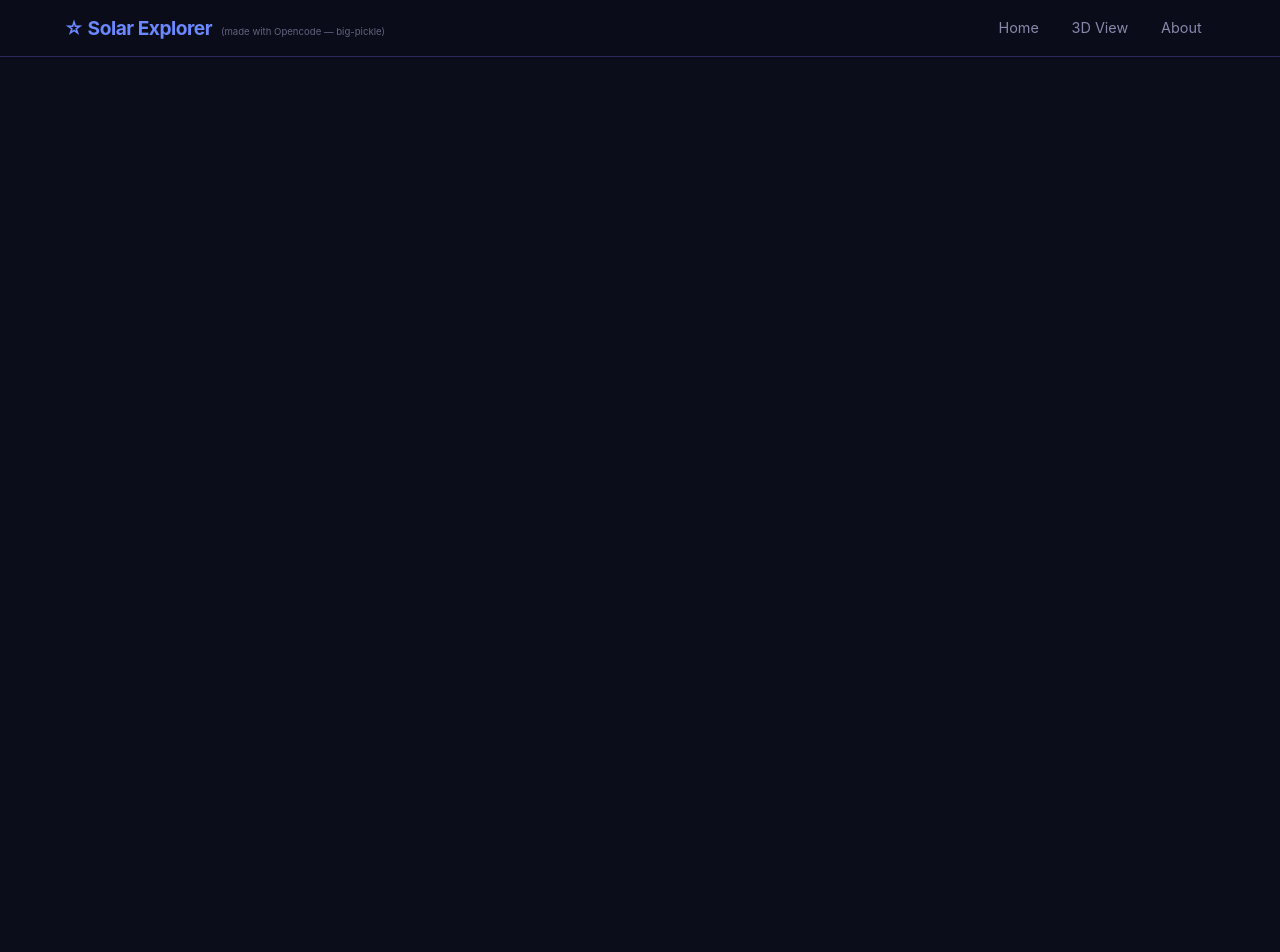
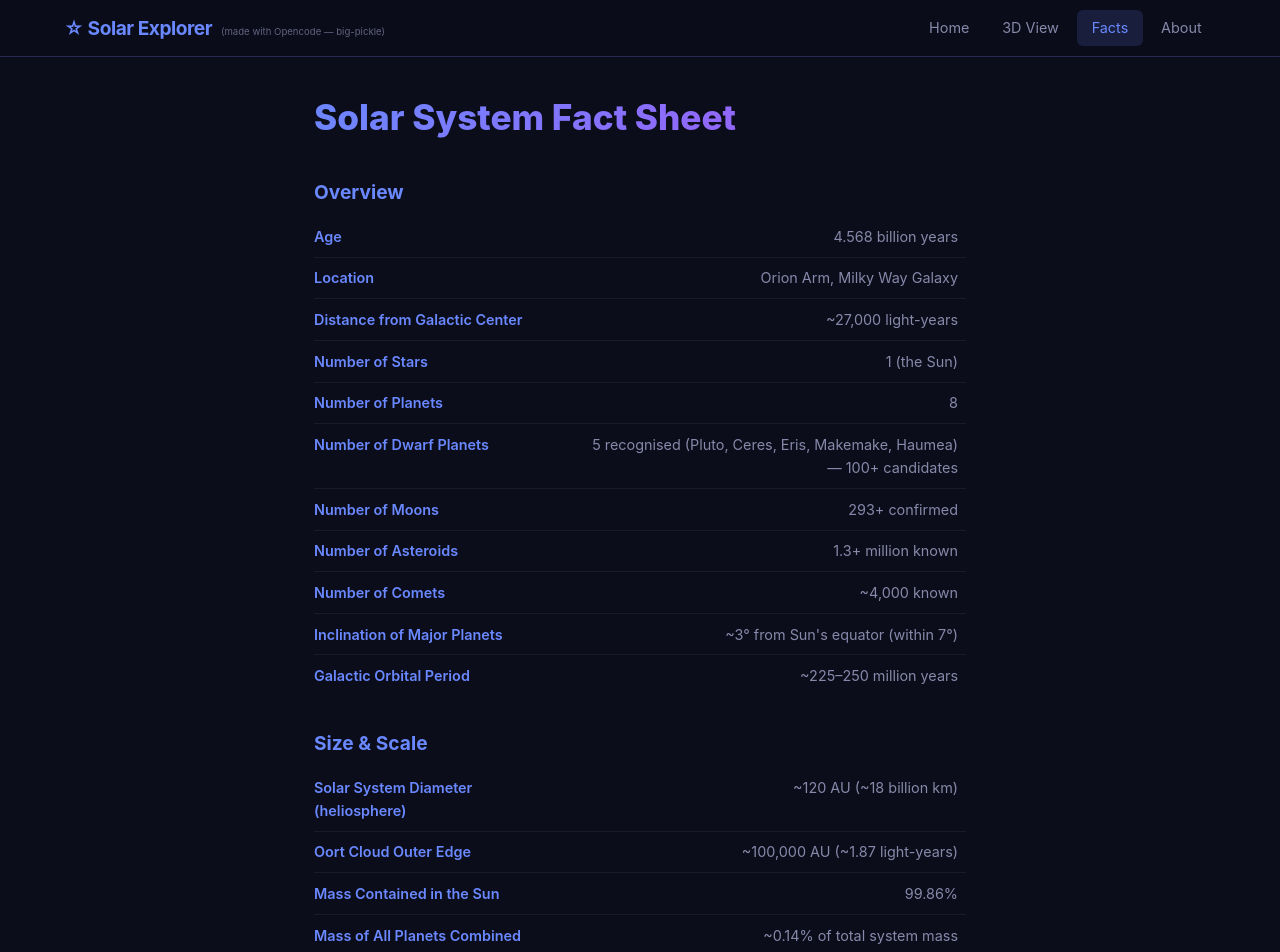
Before and after one commit to nirav-email81/solar-system-explorer, a React (Vite) app: page /facts in a window 1280 px wide. Shown: the top 952 px of the page. Before the commit the page ends 800 px from the top, so only its background shows below. Built offline with nearby package versions, Linux system fonts and the light colour scheme.

Commit message:
Add Solar System fact sheet page with overview, size/scale, extremes, heliosphere, exploration milestones

```diff
--- a/src/App.tsx
+++ b/src/App.tsx
@@ -4,6 +4,7 @@ import Home from './pages/Home';
 import SolarSystemView from './pages/SolarSystemView';
 import CelestialBodyPage from './pages/CelestialBodyPage';
 import About from './pages/About';
+import SolarSystemFacts from './pages/SolarSystemFacts';
 
 export default function App() {
   return (
@@ -15,6 +16,7 @@ export default function App() {
           <Route path="/solar-system-3d" element={<SolarSystemView />} />
           <Route path="/body/:id" element={<CelestialBodyPage />} />
           <Route path="/about" element={<About />} />
+          <Route path="/facts" element={<SolarSystemFacts />} />
         </Routes>
       </main>
     </div>
--- a/src/components/Navigation.tsx
+++ b/src/components/Navigation.tsx
@@ -22,6 +22,12 @@ export default function Navigation() {
             3D View
           </Link>
           <Link
+            to="/facts"
+            className={`nav-link ${isActive('/facts') ? 'active' : ''}`}
+          >
+            Facts
+          </Link>
+          <Link
             to="/about"
             className={`nav-link ${isActive('/about') ? 'active' : ''}`}
           >
--- a/src/index.css
+++ b/src/index.css
@@ -783,6 +783,38 @@ body {
   text-decoration: underline;
 }
 
+/* Fact Sheet */
+.fact-sheet-table {
+  width: 100%;
+  border-collapse: collapse;
+  font-size: 0.9rem;
+}
+
+.fact-sheet-table tr {
+  border-bottom: 1px solid rgba(255, 255, 255, 0.06);
+}
+
+.fact-sheet-table tr:last-child {
+  border-bottom: none;
+}
+
+.fact-sheet-table td {
+  padding: 0.55rem 0.5rem;
+  color: var(--text-muted);
+  vertical-align: top;
+}
+
+.fact-sheet-table td:first-child {
+  font-weight: 600;
+  color: var(--accent);
+  width: 40%;
+  padding-left: 0;
+}
+
+.fact-sheet-table td:last-child {
+  text-align: right;
+}
+
 /* 404 */
 .not-found {
   text-align: center;
--- /dev/null
+++ b/src/pages/SolarSystemFacts.tsx
@@ -0,0 +1,112 @@
+export default function SolarSystemFacts() {
+  return (
+    <div className="page about-page">
+      <div className="about-content">
+        <h1>Solar System Fact Sheet</h1>
+
+        <section className="about-section">
+          <h2>Overview</h2>
+          <table className="fact-sheet-table">
+            <tbody>
+              <tr><td>Age</td><td>4.568 billion years</td></tr>
+              <tr><td>Location</td><td>Orion Arm, Milky Way Galaxy</td></tr>
+              <tr><td>Distance from Galactic Center</td><td>~27,000 light-years</td></tr>
+              <tr><td>Number of Stars</td><td>1 (the Sun)</td></tr>
+              <tr><td>Number of Planets</td><td>8</td></tr>
+              <tr><td>Number of Dwarf Planets</td><td>5 recognised (Pluto, Ceres, Eris, Makemake, Haumea) — 100+ candidates</td></tr>
+              <tr><td>Number of Moons</td><td>293+ confirmed</td></tr>
+              <tr><td>Number of Asteroids</td><td>1.3+ million known</td></tr>
+              <tr><td>Number of Comets</td><td>~4,000 known</td></tr>
+              <tr><td>Inclination of Major Planets</td><td>~3° from Sun's equator (within 7°)</td></tr>
+              <tr><td>Galactic Orbital Period</td><td>~225–250 million years</td></tr>
+            </tbody>
+          </table>
+        </section>
+
+        <section className="about-section">
+          <h2>Size &amp; Scale</h2>
+          <table className="fact-sheet-table">
+            <tbody>
+              <tr><td>Solar System Diameter (heliosphere)</td><td>~120 AU (~18 billion km)</td></tr>
+              <tr><td>Oort Cloud Outer Edge</td><td>~100,000 AU (~1.87 light-years)</td></tr>
+              <tr><td>Mass Contained in the Sun</td><td>99.86%</td></tr>
+              <tr><td>Mass of All Planets Combined</td><td>~0.14% of total system mass</td></tr>
+              <tr><td>Jupiter Mass (as % of planets)</td><td>~71% of all planetary mass</td></tr>
+              <tr><td>Distance from Sun to Earth</td><td>1 AU (~150 million km) — light travels in ~8.3 min</td></tr>
+              <tr><td>Largest Planet by Diameter</td><td>Jupiter (139,820 km)</td></tr>
+              <tr><td>Smallest Planet by Diameter</td><td>Mercury (4,879 km)</td></tr>
+              <tr><td>Hottest Planet</td><td>Venus (464°C surface)</td></tr>
+              <tr><td>Coldest Planet</td><td>Neptune (−218°C cloud tops)</td></tr>
+            </tbody>
+          </table>
+        </section>
+
+        <section className="about-section">
+          <h2>Orbital &amp; Physical Extremes</h2>
+          <table className="fact-sheet-table">
+            <tbody>
+              <tr><td>Fastest Orbital Speed</td><td>Mercury — 47.4 km/s</td></tr>
+              <tr><td>Slowest Orbital Speed</td><td>Neptune — 5.4 km/s</td></tr>
+              <tr><td>Most Circular Orbit</td><td>Venus (eccentricity 0.0068)</td></tr>
+              <tr><td>Most Elliptical Orbit</td><td>Mercury (eccentricity 0.2056)</td></tr>
+              <tr><td>Highest Inclination</td><td>Mercury (7.0°)</td></tr>
+              <tr><td>Fastest Rotation</td><td>Jupiter — once every 9.9 hours</td></tr>
+              <tr><td>Slowest Rotation</td><td>Venus — once every 243 Earth days (retrograde)</td></tr>
+              <tr><td>Strongest Gravity (planet)</td><td>Jupiter — 24.8 m/s²</td></tr>
+              <tr><td>Weakest Gravity (planet)</td><td>Mercury — 3.7 m/s²</td></tr>
+              <tr><td>Most Moons</td><td>Saturn — 146+ confirmed</td></tr>
+              <tr><td>Largest Moon</td><td>Ganymede (5,268 km — larger than Mercury)</td></tr>
+            </tbody>
+          </table>
+        </section>
+
+        <section className="about-section">
+          <h2>Heliosphere &amp; Solar Activity</h2>
+          <table className="fact-sheet-table">
+            <tbody>
+              <tr><td>Solar Wind Speed</td><td>300–800 km/s</td></tr>
+              <tr><td>Heliosphere Shape</td><td>Comet-like bubble, compressed on the side facing galactic travel</td></tr>
+              <tr><td>Termination Shock Distance</td><td>~80–100 AU from the Sun</td></tr>
+              <tr><td>Sunspot Cycle</td><td>~11 years</td></tr>
+              <tr><td>Largest Flare Class</td><td>X-class (can cause planet-wide radio blackouts)</td></tr>
+              <tr><td>Aurora Mechanism</td><td>Solar wind particles guided by magnetic fields collide with atmospheric gases</td></tr>
+            </tbody>
+          </table>
+        </section>
+
+        <section className="about-section">
+          <h2>Exploration Milestones</h2>
+          <table className="fact-sheet-table">
+            <tbody>
+              <tr><td>First Human-Made Object in Space</td><td>Sputnik 1 (USSR, 1957)</td></tr>
+              <tr><td>First Human in Space</td><td>Yuri Gagarin (USSR, 1961)</td></tr>
+              <tr><td>First Moon Landing</td><td>Apollo 11 (USA, 1969)</td></tr>
+              <tr><td>Farthest Human-Made Object</td><td>Voyager 1 — entered interstellar space 2012, now ~165 AU from Earth</td></tr>
+              <tr><td>Farthest Flown Spacecraft</td><td>Voyager 2 — flew past Neptune (1989), now ~138 AU from Earth</td></tr>
+              <tr><td>First to Orbit Another Planet</td><td>Mariner 9 — Mars (1971)</td></tr>
+              <tr><td>First to Land on Another Planet</td><td>Venera 7 — Venus (1970)</td></tr>
+              <tr><td>First to "Touch" the Sun</td><td>Parker Solar Probe (2021, flying through the corona)</td></tr>
+              <tr><td>Most Distant Object Visited</td><td>Arrokoth (New Horizons, 2019, 44 AU)</td></tr>
+            </tbody>
+          </table>
+        </section>
+
+        <section className="about-section">
+          <h2>Quick Facts</h2>
+          <ul>
+            <li>The Solar System formed from a collapsing molecular cloud about 4.57 billion years ago.</li>
+            <li>All planets orbit the Sun in the same direction (counter-clockwise as viewed from above Earth's north pole).</li>
+            <li>The four inner planets are rocky (terrestrial); the four outer are gas/ice giants.</li>
+            <li>The Asteroid Belt between Mars and Jupiter contains millions of rocky bodies, leftovers from the early Solar System.</li>
+            <li>The Kuiper Belt beyond Neptune holds dwarf planets, comets, and icy bodies — Pluto is its largest known member.</li>
+            <li>The Oort Cloud is a spherical shell of icy debris stretching up to 1.87 light-years — the source of long-period comets.</li>
+            <li>Trojan asteroids share orbits with planets, with Jupiter hosting over 10,000 known Trojans at its L4 and L5 Lagrange points.</li>
+            <li>The heliopause marks the boundary where the solar wind meets interstellar space — Voyager 1 crossed it in 2012.</li>
+            <li>Every planet except Mercury and Venus has at least one natural satellite.</li>
+            <li>The Solar System orbits the Milky Way at about 828,000 km/h, completing one orbit every 230 million years.</li>
+          </ul>
+        </section>
+      </div>
+    </div>
+  );
+}
```
